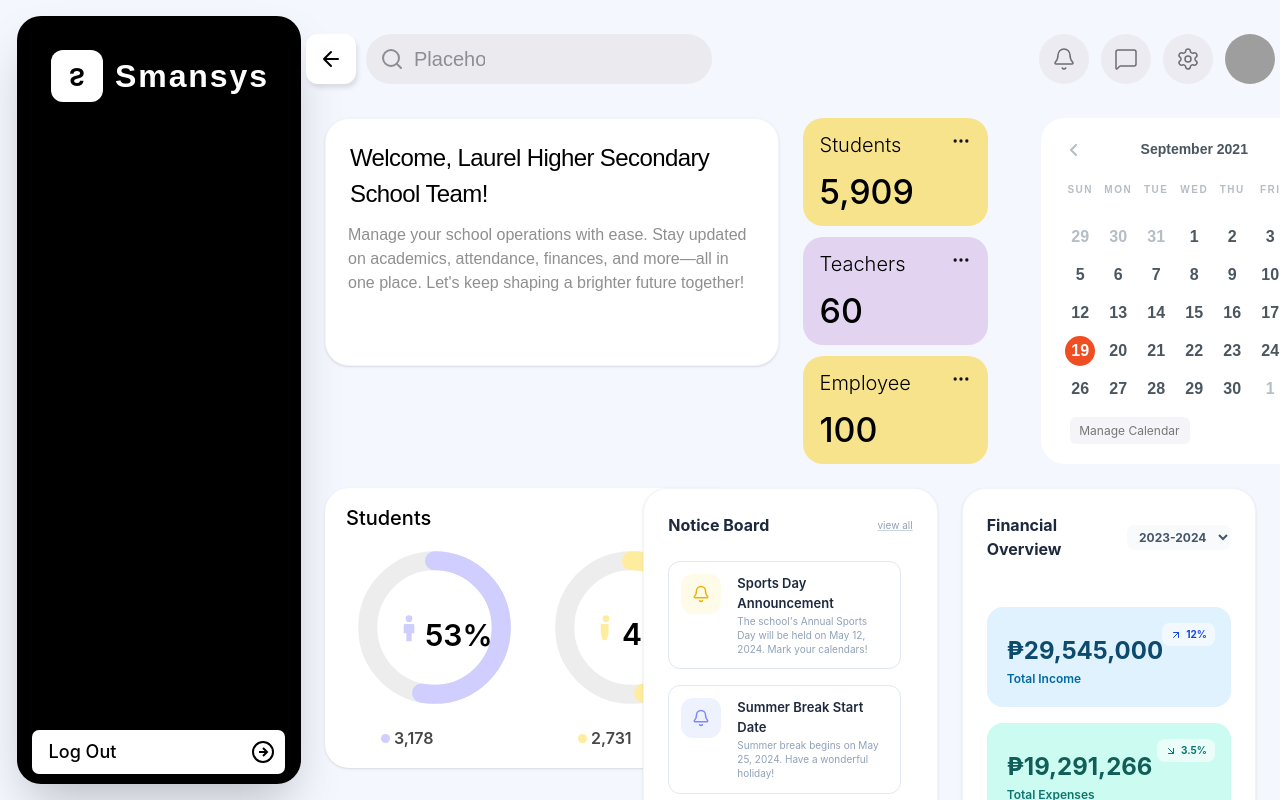
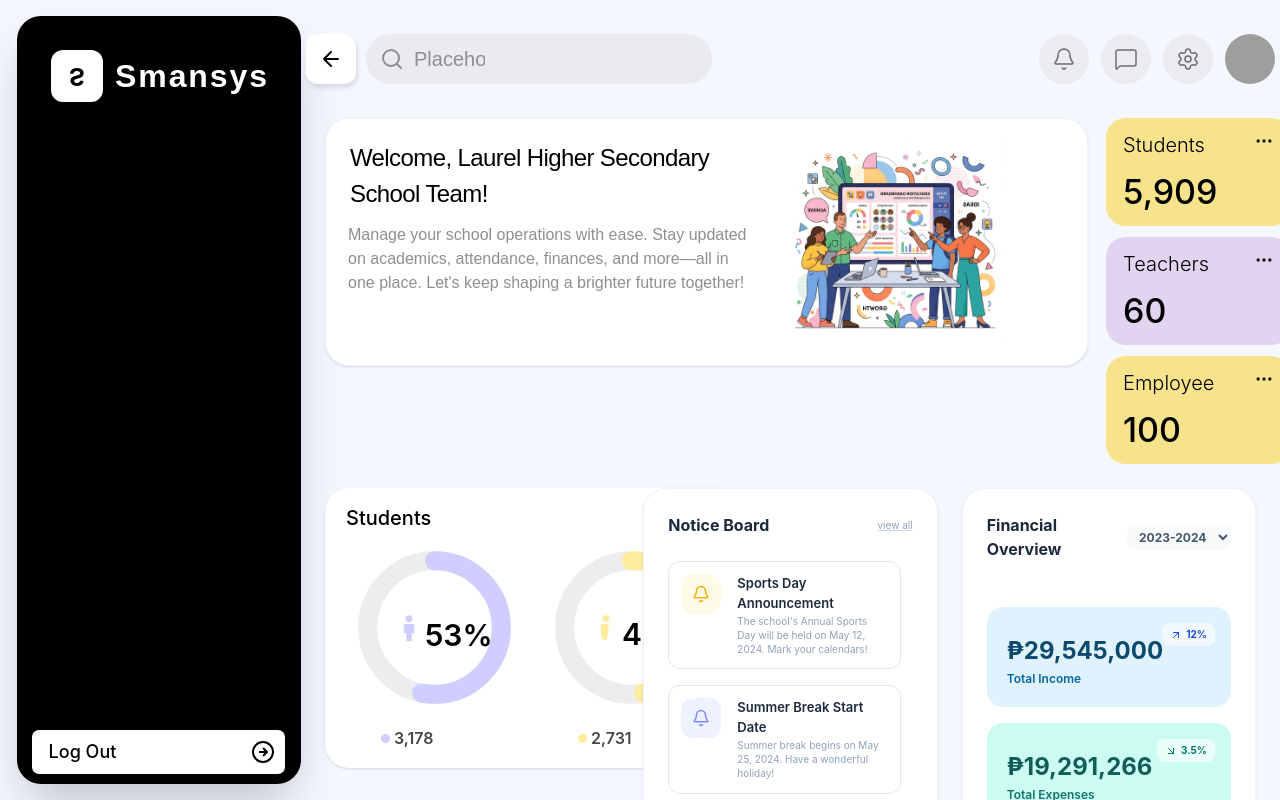
Before and after one commit to krukru741/School-Management-System, a React (Vite) app: page /dashboard in a window 1280 px wide. Built offline with nearby package versions, Linux system fonts and the light colour scheme; sample sign-in values are in the browser's storage; grey boxes are pictures that could not be loaded.

Commit message:
feat: add dashboard page with metrics, calendar, and analytics visualization components

```diff
--- a/src/pages/Dashboard.jsx
+++ b/src/pages/Dashboard.jsx
@@ -40,10 +40,10 @@ const AdminDashboard = ({ user }) => {
     <div className="space-y-6 animate-in fade-in duration-500 max-w-[1400px] mx-auto">
 
       {/* Top Row: Welcome Banner & Stats */}
-      <div className="grid grid-cols-1 lg:grid-cols-4 gap-6">
+      <div className="flex flex-row">
 
         {/* Welcome Banner */}
-        <div className="lg:col-span-2 bg-[#FFFFFF] rounded-[24px] shadow-sm border border-slate-100 h-[248px] relative overflow-hidden shrink-0">
+        <div className="w-[763px] h-[248px] bg-[#FFFFFF] rounded-[24px] shadow-sm border border-slate-100 relative overflow-hidden shrink-0 mr-[18px]">
           {/* Inner Content Box (main) */}
           <div className="absolute left-[22px] top-[11px] w-[698px] h-[222px]">
 
@@ -81,8 +81,8 @@ const AdminDashboard = ({ user }) => {
         </div>
 
         {/* Stats Column */}
-        <div className="flex flex-col gap-[11px] w-full lg:w-[185px] h-[346px] shrink-0">
-          <div className="bg-[#F8E38D] rounded-[20px] p-[17px] flex flex-col justify-between w-full h-[108px]">
+        <div className="flex flex-col gap-[11px] w-[185px] h-[346px] shrink-0 mr-[14px]">
+          <div className="bg-[#F8E38D] rounded-[20px] p-[17px] flex flex-col justify-between w-[185px] h-[108px] shrink-0">
             <div className="flex justify-between items-start">
               <span className="font-light text-[20px] text-black leading-none">Students</span>
               <MoreHorizontal size={20} className="text-[#121212] -mt-1" />
@@ -92,7 +92,7 @@ const AdminDashboard = ({ user }) => {
             </div>
           </div>
 
-          <div className="bg-[#E2D4F0] rounded-[20px] p-[17px] flex flex-col justify-between w-full h-[108px]">
+          <div className="bg-[#E2D4F0] rounded-[20px] p-[17px] flex flex-col justify-between w-[185px] h-[108px] shrink-0">
             <div className="flex justify-between items-start">
               <span className="font-light text-[20px] text-black leading-none">Teachers</span>
               <MoreHorizontal size={20} className="text-[#121212] -mt-1" />
@@ -102,7 +102,7 @@ const AdminDashboard = ({ user }) => {
             </div>
           </div>
 
-          <div className="bg-[#F8E38D] rounded-[20px] p-[17px] flex flex-col justify-between w-full h-[108px]">
+          <div className="bg-[#F8E38D] rounded-[20px] p-[17px] flex flex-col justify-between w-[185px] h-[108px] shrink-0">
             <div className="flex justify-between items-start">
               <span className="font-light text-[20px] text-black leading-none">Employee</span>
               <MoreHorizontal size={20} className="text-[#121212] -mt-1" />
```
